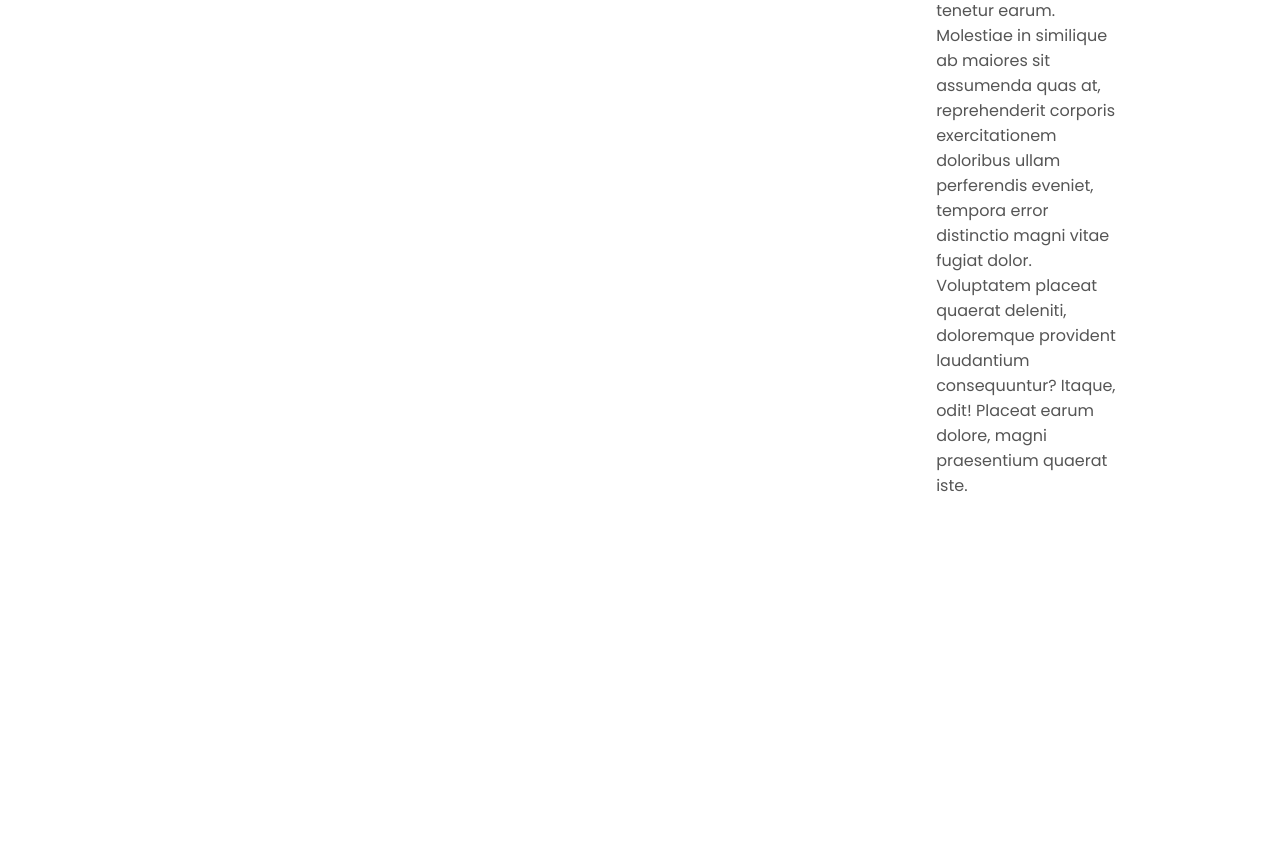
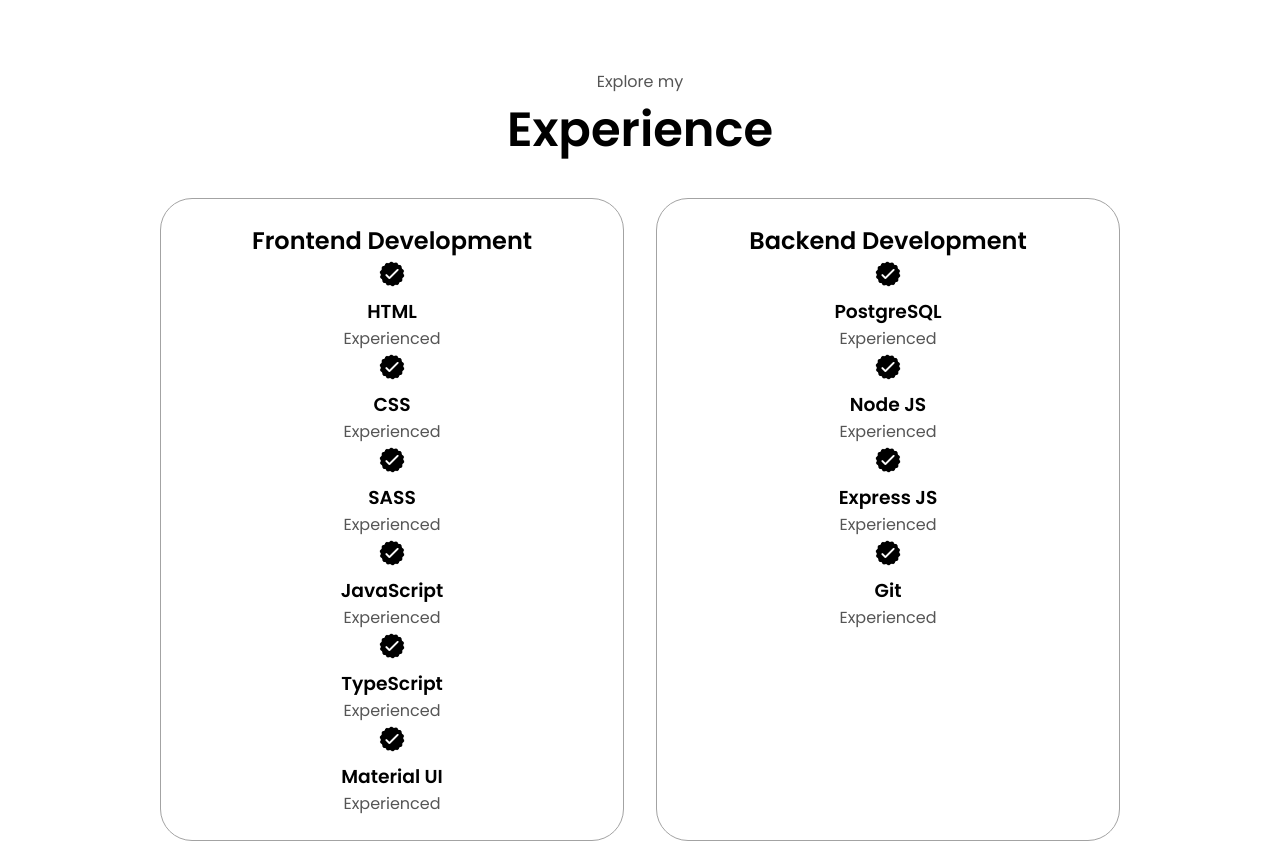
Before and after one commit to Mayank-Verma/Portfolio_v1.0, a plain HTML site: page index.html in a window 1280 px wide. Shown: the part 1507-2348 px from the top of the page. Before the commit the page ends 2005 px from the top, so only its background shows below. Drawn offline with Linux system fonts and the light colour scheme.

Commit message:
new section added

```diff
--- a/index.html
+++ b/index.html
@@ -65,25 +65,27 @@
   <div class="section__pic-container">
     <img src="./assets/about-pic.png" class="about-pic" alt="about pic" />
   </div>
+ <div class="about-details-container">
   <div class="about-containers">
     <div class="details-container">
       <img src="./assets/experience.png" alt="experience icon" class="icon"/>
       <h3>Experience</h3>
-      <p>2+ Years <br/>Frontend Developer/p>
+      <p>2+ Years <br/>Frontend Developer</p>
     </div>
     <div class="details-container">
       <img src="./assets/education.png" alt="experience icon" class="icon"/>
       <h3>Experience</h3>
-      <p>B.Tech Engineering Degree</p> <br/>Frontend Developer/p>
+      <p>B.Tech Engineering Degree <br/>Frontend Developer</p>
     </div>
-  </div>
-  <div class="text-container">
-    <p>
-      Lorem, ipsum dolor sit amet consectetur adipisicing elit. Nam odit dolorem amet quisquam in dolorum accusantium voluptatibus necessitatibus optio fuga assumenda consequatur atque sunt minus magni nihil nesciunt non, distinctio similique id error suscipit est minima ea! Ducimus perferendis, quos soluta, ad possimus, consequuntur hic delectus provident magnam nulla accusantium optio vero perspiciatis quam nemo sint recusandae veniam tenetur earum. Molestiae in similique ab maiores sit assumenda quas at, reprehenderit corporis exercitationem doloribus ullam perferendis eveniet, tempora error distinctio magni vitae fugiat dolor. Voluptatem placeat quaerat deleniti, doloremque provident laudantium consequuntur? Itaque, odit! Placeat earum dolore, magni praesentium quaerat iste.
-    </p>
-  </div>
+</div>
+<div class="text-container">
+  <p>
+    Lorem, ipsum dolor sit amet consectetur adipisicing elit. Voluptatem quibusdam mollitia repudiandae debitis vero, dolor corporis ex? Debitis consequatur officiis ducimus vero perspiciatis minus sint nostrum unde quisquam, aliquam labore ratione veritatis fugit reiciendis mollitia rem amet quasi temporibus, voluptatem maiores nisi necessitatibus porro molestiae commodi? Sit, voluptatem. Voluptatem, nihil.
+  </p>
 </div>
 </div>
+</div>
+
 <img
 src="./assets/arrow.png"
 alt="arrow icon"
@@ -91,6 +93,116 @@ class="icon arrow"
 onclick="location.href='./#Experience'"
 />
  </section>
+
+ <section id="experience">
+ <p class="section__text_p1">Explore my</p>
+ <h1 class="title">Experience</h1>
+  <div class="experience-details-container">
+    <div class="about-containers">
+      <div class="details-container">
+        <h2 class="experience-sub-title">Frontend Development</h2>
+          <div class="article-container">
+            <article>
+              <img src="./assets/checkmark.png"
+              alt="experience icon"
+              class="icon"/>
+              <div>
+                <h3>HTML</h3>
+                <p>Experienced</p>
+              </div>
+            </article>
+            <article>
+              <img src="./assets/checkmark.png"
+              alt="experience icon"
+              class="icon"/>
+              <div>
+                <h3>CSS</h3>
+                <p>Experienced</p>
+              </div>
+            </article>
+            <article>
+              <img src="./assets/checkmark.png"
+              alt="experience icon"
+              class="icon"/>
+              <div>
+                <h3>SASS</h3>
+                <p>Experienced</p>
+              </div>
+            </article>
+            <article>
+              <img src="./assets/checkmark.png"
+              alt="experience icon"
+              class="icon"/>
+              <div>
+                <h3>JavaScript</h3>
+                <p>Experienced</p>
+              </div>
+            </article>
+            <article>
+              <img src="./assets/checkmark.png"
+              alt="experience icon"
+              class="icon"/>
+              <div>
+                <h3>TypeScript</h3>
+                <p>Experienced</p>
+              </div>
+            </article>
+            <article>
+              <img src="./assets/checkmark.png"
+              alt="experience icon"
+              class="icon"/>
+              <div>
+                <h3>Material UI</h3>
+                <p>Experienced</p>
+              </div>
+            </article>
+          </div>
+      </div>
+      <div class="details-container">
+        <h2 class="experience-sub-title">Backend Development</h2>
+          <div class="article-container">
+            <article>
+              <img src="./assets/checkmark.png"
+              alt="experience icon"
+              class="icon"/>
+              <div>
+                <h3>PostgreSQL</h3>
+                <p>Experienced</p>
+              </div>
+            </article>
+            <article>
+              <img src="./assets/checkmark.png"
+              alt="experience icon"
+              class="icon"/>
+              <div>
+                <h3>Node JS</h3>
+                <p>Experienced</p>
+              </div>
+            </article>
+            <article>
+              <img src="./assets/checkmark.png"
+              alt="experience icon"
+              class="icon"/>
+              <div>
+                <h3>Express JS</h3>
+                <p>Experienced</p>
+              </div>
+            </article>
+            <article>
+              <img src="./assets/checkmark.png"
+              alt="experience icon"
+              class="icon"/>
+              <div>
+                <h3>Git</h3>
+                <p>Experienced</p>
+              </div>
+            </article>
+
+          </div>
+      </div>
+    </div>
+  </div>
+ </section>
   <script src=" script.js">
   </script>
 </body>
--- a/style.css
+++ b/style.css
@@ -282,7 +282,7 @@ section {
   bottom: 2.5rem;
 }
 
-.details-containers{
+.details-container{
   padding: 1.5rem;
   flex:1;
   background: white;
```
